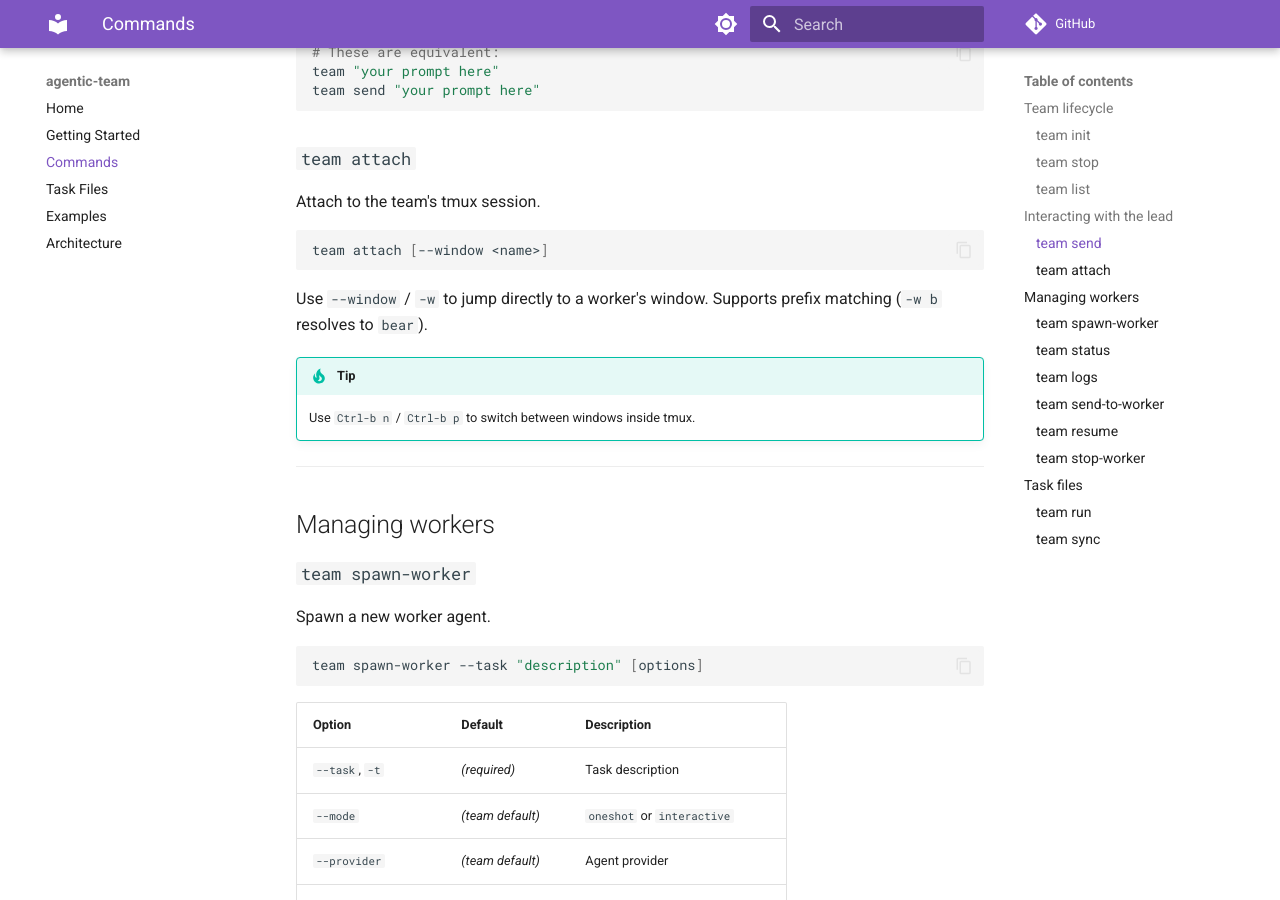
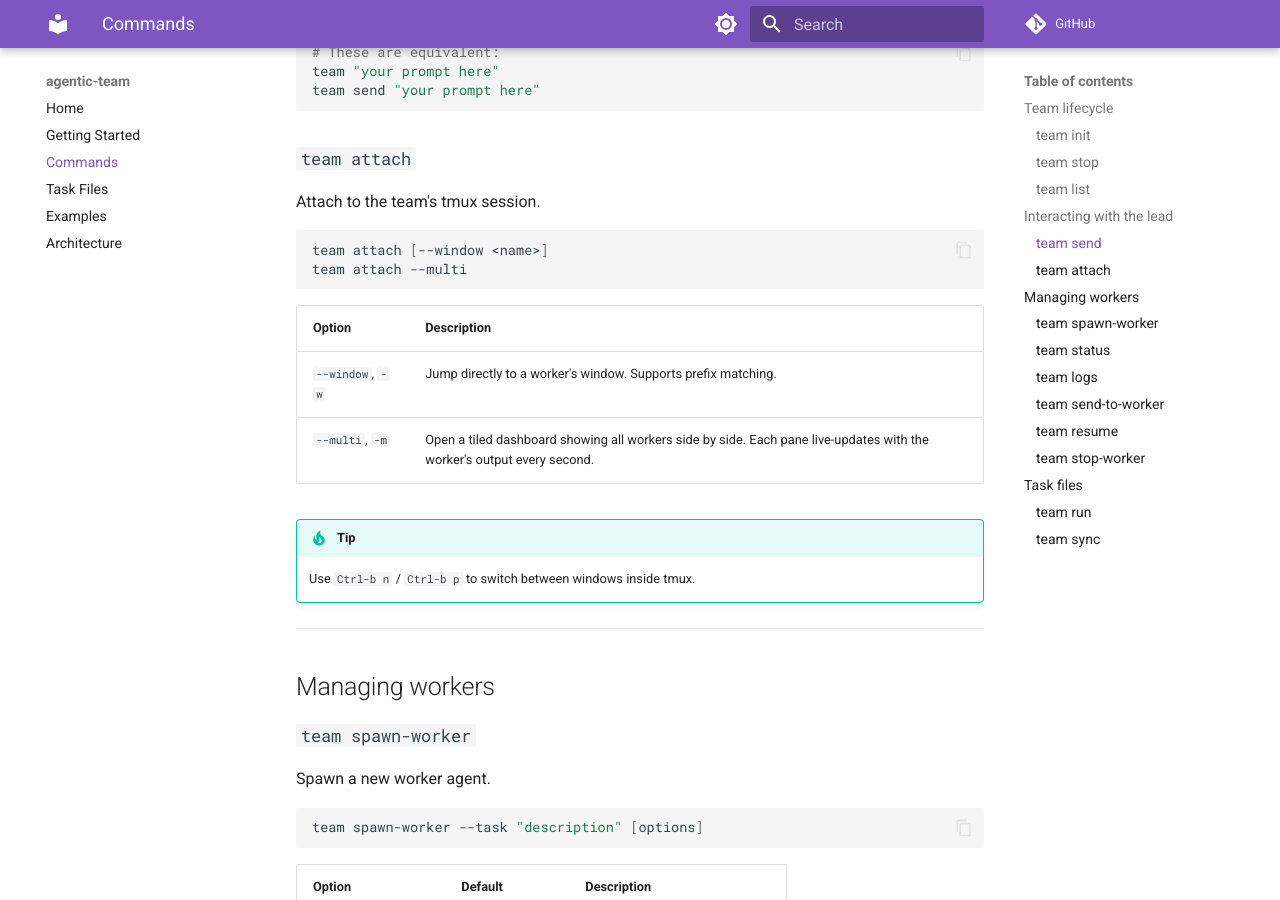
Before and after one commit to guenp/agentic-team, an MkDocs documentation site: the page built from docs/commands.md, in a window 1280 px wide and 900 px high, scrolled down 1242 px. Built offline with MkDocs 1.6.1 and Material for MkDocs 9.7.7, drawn with Linux system fonts in a browser that asks for light colours; comment, search, counter and statistics services are not loaded.

Commit message:
Update docs with multi-window dashboard and task-derived worker names
- Add team attach --multi to README, commands, examples, getting-started
- Update worker name references from animal names to task-derived slugs
- Add multi-window dashboard example to examples page
- Document multi-attach in architecture docs

````diff
--- a/docs/commands.md
+++ b/docs/commands.md
@@ -57,9 +57,13 @@ Attach to the team's tmux session.
 
 ```bash
 team attach [--window <name>]
+team attach --multi
 ```
 
-Use `--window` / `-w` to jump directly to a worker's window. Supports prefix matching (`-w b` resolves to `bear`).
+| Option | Description |
+|--------|-------------|
+| `--window`, `-w` | Jump directly to a worker's window. Supports prefix matching. |
+| `--multi`, `-m` | Open a tiled dashboard showing all workers side by side. Each pane live-updates with the worker's output every second. |
 
 !!! tip
     Use `Ctrl-b n` / `Ctrl-b p` to switch between windows inside tmux.
````
Also changed, not shown: README.md (+8 -5 lines), docs/architecture.md (+1 -0 lines), docs/examples.md (+22 -1 lines), docs/getting-started.md (+4 -1 lines), docs/index.md (+3 -2 lines).
